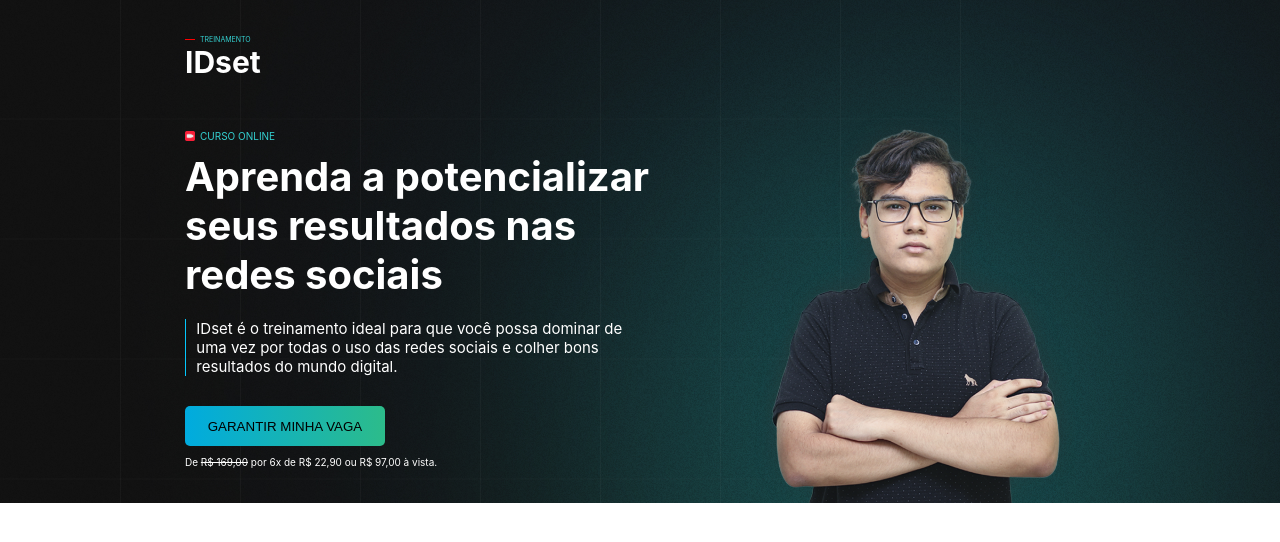
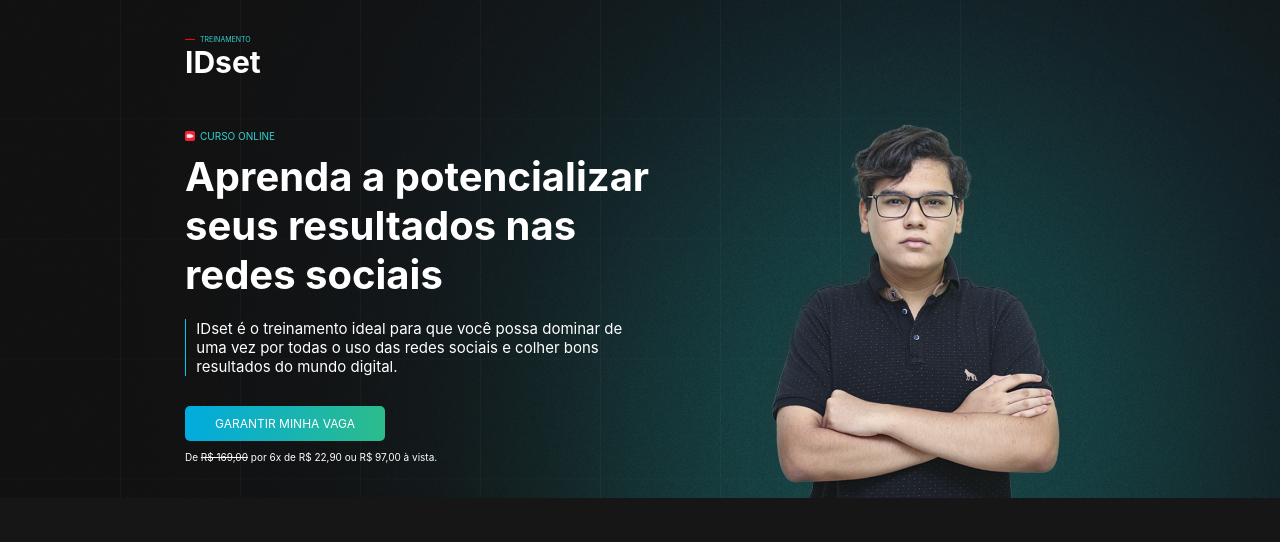
Before and after one commit to rafhaelgomes-dev/IDset-Landing-page, a React (Create React App) app: page / in a window 1280 px wide. Shown: the top 542 px of the page. Built offline with nearby package versions, Linux system fonts and the light colour scheme.

Commit message:
Inicio sessão 2

```diff
--- a/src/Pages/Home.js
+++ b/src/Pages/Home.js
@@ -1,8 +1,11 @@
 import Header from "../components/Header/Header";
+import TargetAudience from "../components/TargetAudience/TargetAudience";
+import styles from './Home.module.css';
 const Home = () => {
   return (
     <div>
       <Header />
+     <TargetAudience />
     </div>
   )
 }
--- /dev/null
+++ b/src/Pages/Home.module.css
@@ -0,0 +1,3 @@
+html {
+  scroll-behavior: smooth;
+}
--- a/src/components/Header/Header.js
+++ b/src/components/Header/Header.js
@@ -21,7 +21,7 @@ const Header = () => {
           <div className={styles.listaAzul}/>
         <p className={styles.pTextoExplicativo}>IDset é o treinamento ideal para que você possa dominar de uma vez por todas o uso das redes sociais e colher bons resultados do mundo digital.</p>
         </div>
-        <button className={styles.buttonGarantir}>GARANTIR MINHA VAGA</button>
+        <a href="#about" className={styles.buttonGarantir}>GARANTIR MINHA VAGA</a>
         <p className={styles.pFinal}>De <span className={styles.span}>R$ 169,00</span> por 6x de R$ 22,90 ou R$ 97,00 à vista.</p>
       </section>
         <img src={FotoPasip1} alt="foto Pasip" className={styles.imgPasip1} />
--- a/src/components/Header/Header.module.css
+++ b/src/components/Header/Header.module.css
@@ -27,12 +27,16 @@
 
 .buttonGarantir {
   width: 200px;
-  height: 40px;
+  padding: 10px;
+  text-align: center;
   margin-top: 30px;
   margin-bottom: 5px;
   background: linear-gradient(90deg, #00ABDF 0%, #2DBC89 101.6%);
   border: none;
   border-radius: 5px;
+  text-decoration: none;
+  color: white;
+  font-size: 12px;
 }
 
 .containerLogoIdSet {
--- /dev/null
+++ b/src/components/TargetAudience/TargetAudience.js
@@ -0,0 +1,11 @@
+import styles from "./TargetAudience.module.css"
+
+const TargetAudience = () => {
+  return (
+    <section className={styles.targetAudience}>
+
+    </section>
+  );
+}
+
+export default TargetAudience;
--- /dev/null
+++ b/src/components/TargetAudience/TargetAudience.module.css
@@ -0,0 +1,5 @@
+.targetAudience {
+  background: linear-gradient(0deg, #161616, #161616),
+  linear-gradient(0deg, #515151, #515151);
+  height: 500px;
+}
```
